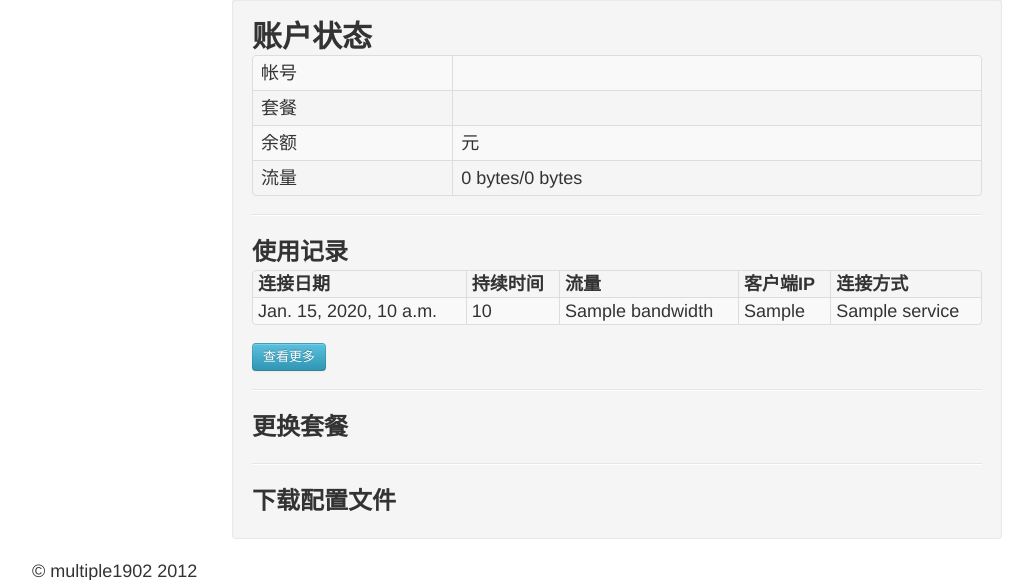
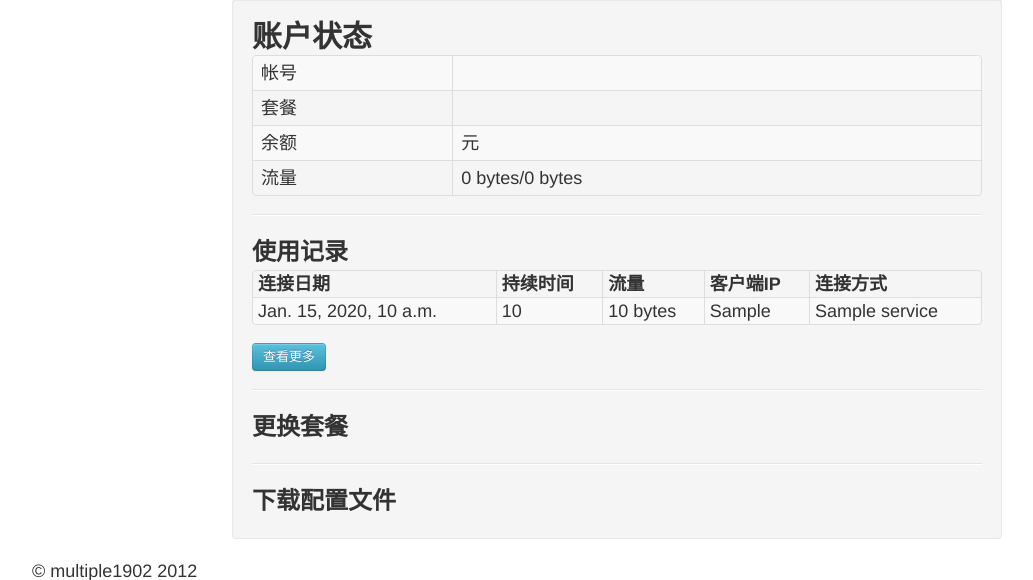
Before and after one commit to gvsurenderreddy/all-money-go-my-home, a Django app: template ovpnusrmng/templates/user-status.html in a window 1280 px wide. Shown: the part 61-641 px from the top of the page, without its empty margins (23-1056 px from the left). Run offline with Django 3.2, Linux system fonts and the light colour scheme; tables that the repository leaves empty hold one stand-in row (values such as "Sample post"); the template is opened without the code that fills it: values that come from a table or form of the project are taken from there, most other values are stand-ins (such as "Sample title", 1, 10 or a date in 2020).

Commit message:
optimized user-status page

```diff
--- a/ovpnusrmng/templates/user-status.html
+++ b/ovpnusrmng/templates/user-status.html
@@ -50,7 +50,7 @@
 			<tr>
                 <td>{{ record.ConnTime }}</td>
                 <td>{{ record.Duration }}</td>
-                <td>{{ record.Bandwidth}}</td>
+                <td>{{ record.Bandwidth|filesizeformat}}</td>
                 <td>{{ record.IP       }}</td>
                 <td>{{ record.Service  }}</td>
             </tr>
```
